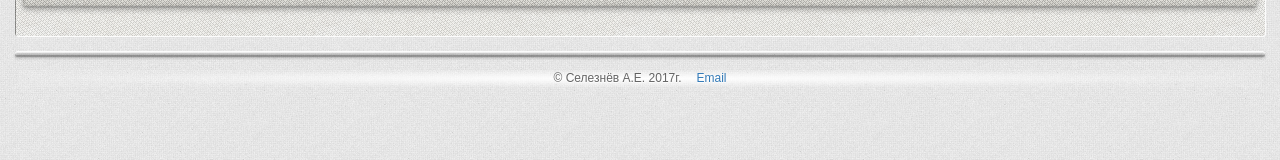
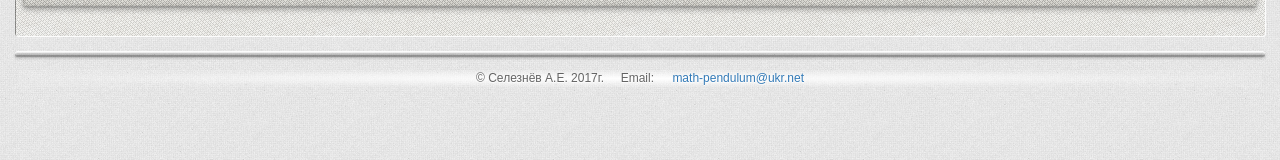
Before and after one commit to Alexandr-Seleznyov/Pendulum, a website: page app/jade/index.jade in a window 1280 px wide. Shown: the part 390-550 px from the top of the page. Drawn offline with nearby package versions, Linux system fonts and the light colour scheme; files that its build step writes are made by us from their sources; files whose address does not match are found by name.

Commit message:
version 1.1

```diff
--- a/app/css/main.css
+++ b/app/css/main.css
@@ -303,6 +303,3 @@ div[contentName='home'].pendulum-win {
   margin-bottom: 10px;
   text-shadow: 0px 1px 1px #fff;
   color: rgba(0, 0, 0, 0.6); }
-
-.copyright a {
-  margin-left: 15px; }
--- a/app/jade/index.jade
+++ b/app/jade/index.jade
@@ -14,13 +14,6 @@ html
         //- jQuery
         script(src="other/jquery/jquery-3.2.1.min.js")
         script(src="other/jquery/jquery-ui.min.js")
-
-        //- Главный скрипт
-        script(src="js/main.min.js")
-
-        //- Значения по умолчанию
-        script(src="js/default.js")
-
     body
         .container-fluid
 
@@ -248,8 +241,13 @@ html
             //- ================  footer  =====================
             .row.footer
                 .col-xs-12
-                    p.light.copyright &#169; Селезнёв А.Е. 2017г.
-                        a(href='#') Email
+                    p.light.copyright &#169; Селезнёв А.Е. 2017г. &nbsp;&nbsp;&nbsp; Email: #[a(href='mailto:math-pendulum@ukr.net?subject=Pendulum') math-pendulum@ukr.net]
+
+        //- Главный скрипт
+        script(src="js/main.min.js")
+
+        //- Значения по умолчанию
+        script(src="js/default.js")
 
         //- Передача необходимых элементов DOM в глобальный объект PENDULUM
         script(src="js/elementsDOM.js")
```
Also changed, not shown: app/js/draw_tools/pendulum_ball.js (+5 -2 lines), README.md, app/html/index.html, dist/css/main.min.css, dist/index.html, dist/js/main.min.js.
